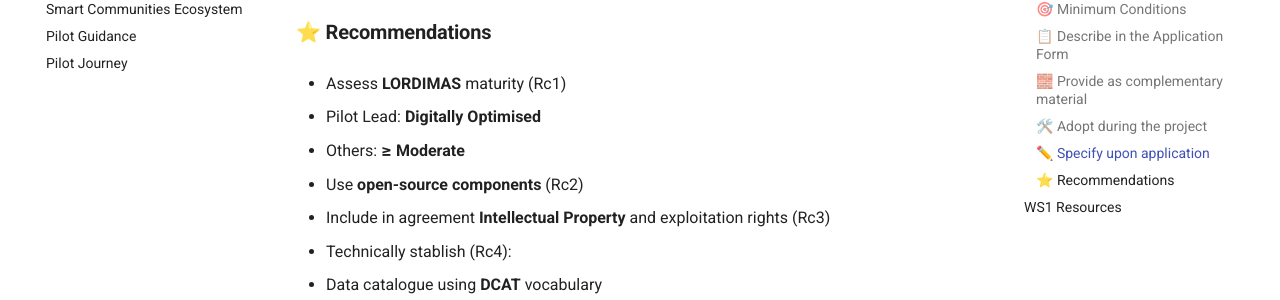
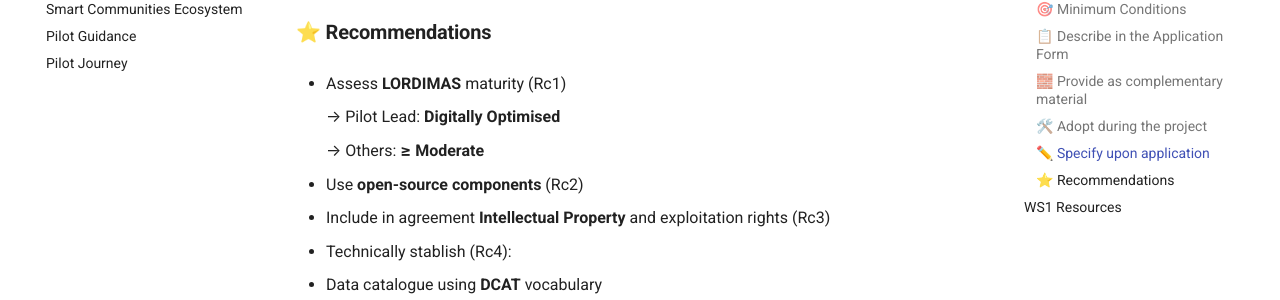
Before and after one commit to ldt4ssc/ldt4ssc.github.io, an MkDocs documentation site: the page built from docs/guidance_content/ws1.md, in a window 1280 px wide and 900 px high, scrolled down 3147 px. Shown: the part 153-453 px from the top of the window. Built offline with MkDocs 1.6.1 and Material for MkDocs 9.7.7, drawn with Linux system fonts in a browser that asks for light colours; some of the changed lines change nothing that is shown.

Commit message:
fix: ident bug

```diff
--- a/docs/guidance_content/ws1.md
+++ b/docs/guidance_content/ws1.md
@@ -126,9 +126,9 @@ This is a **cheat sheet** for the first open call's requirements. For a complete
 
 - Assess **LORDIMAS** maturity (Rc1)
 
-  - Pilot Lead: **Digitally Optimised**
+    → Pilot Lead: **Digitally Optimised**
 
-  - Others: **≥ Moderate**
+    → Others: **≥ Moderate**
 
 - Use **open-source components** (Rc2)
 - Include in agreement **Intellectual Property** and exploitation rights (Rc3)
```
